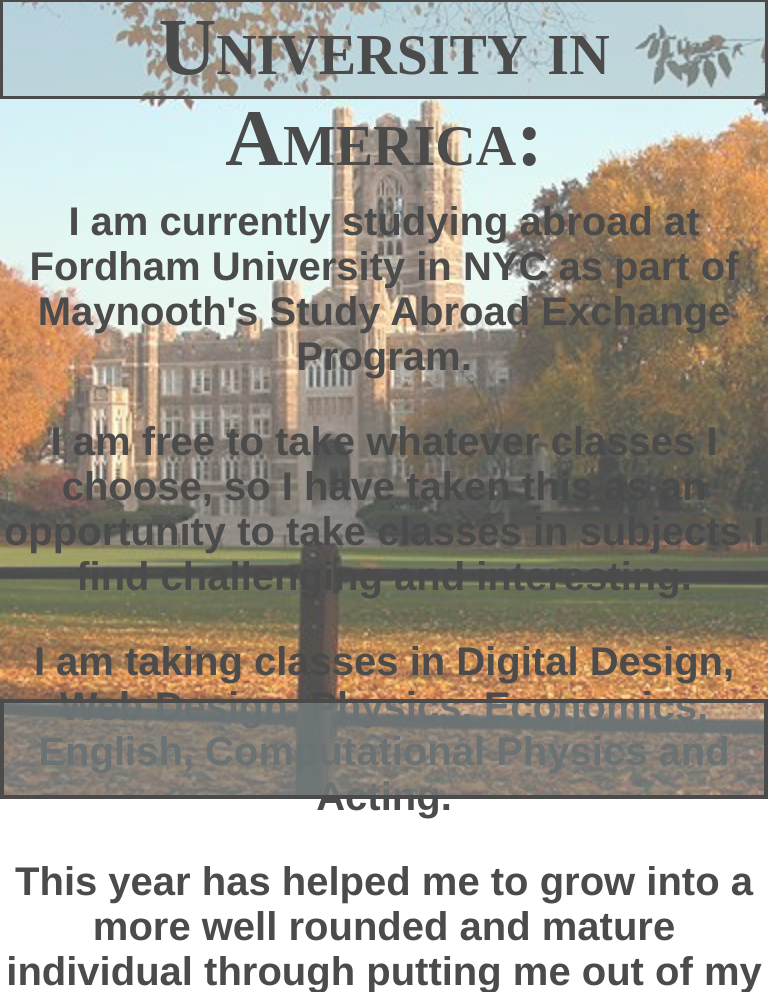
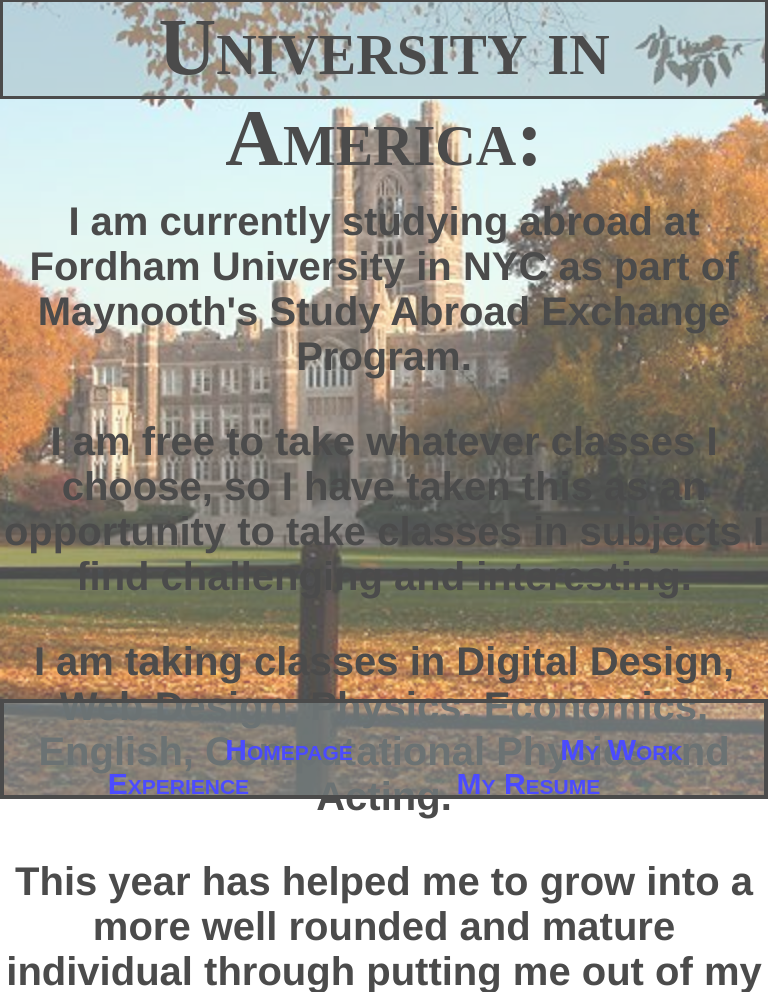
Before and after one commit to Cormaca18/Cormaca18.github.io, a PHP site: page /education.html in a window 768 px wide. Shown: the part 1601-2593 px from the top of the page. Run offline with PHP 8.4, Linux system fonts and the light colour scheme.

Commit message:
changed css

```diff
--- a/css/education.css
+++ b/css/education.css
@@ -105,14 +105,14 @@ ul#menu li {
 @media only screen and (min-width : 768px) and (max-width : 1023px){
   ul#menu li {
       display:inline;
-      font-size: 70px;
+      font-size: 30px;
       font-family: fantasy;
       text-align: center;
   }
   .footer{
     width: 100%;
     height: 100px;
-    font-size: 70px;
+    font-size: 30px;
     background-color: rgba(112,138,144,0.4);
     text-align: center;
     border: 4px solid black;
```
